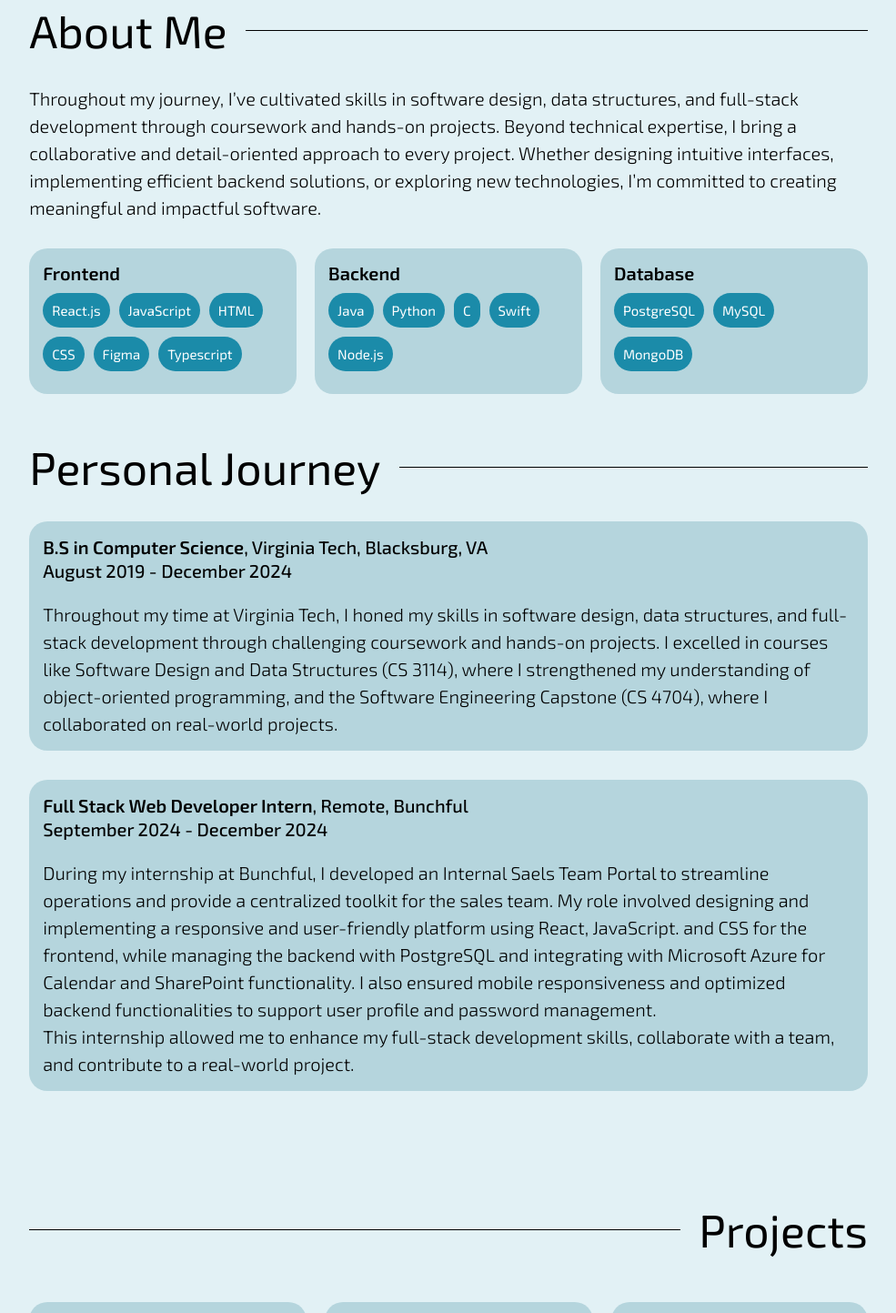
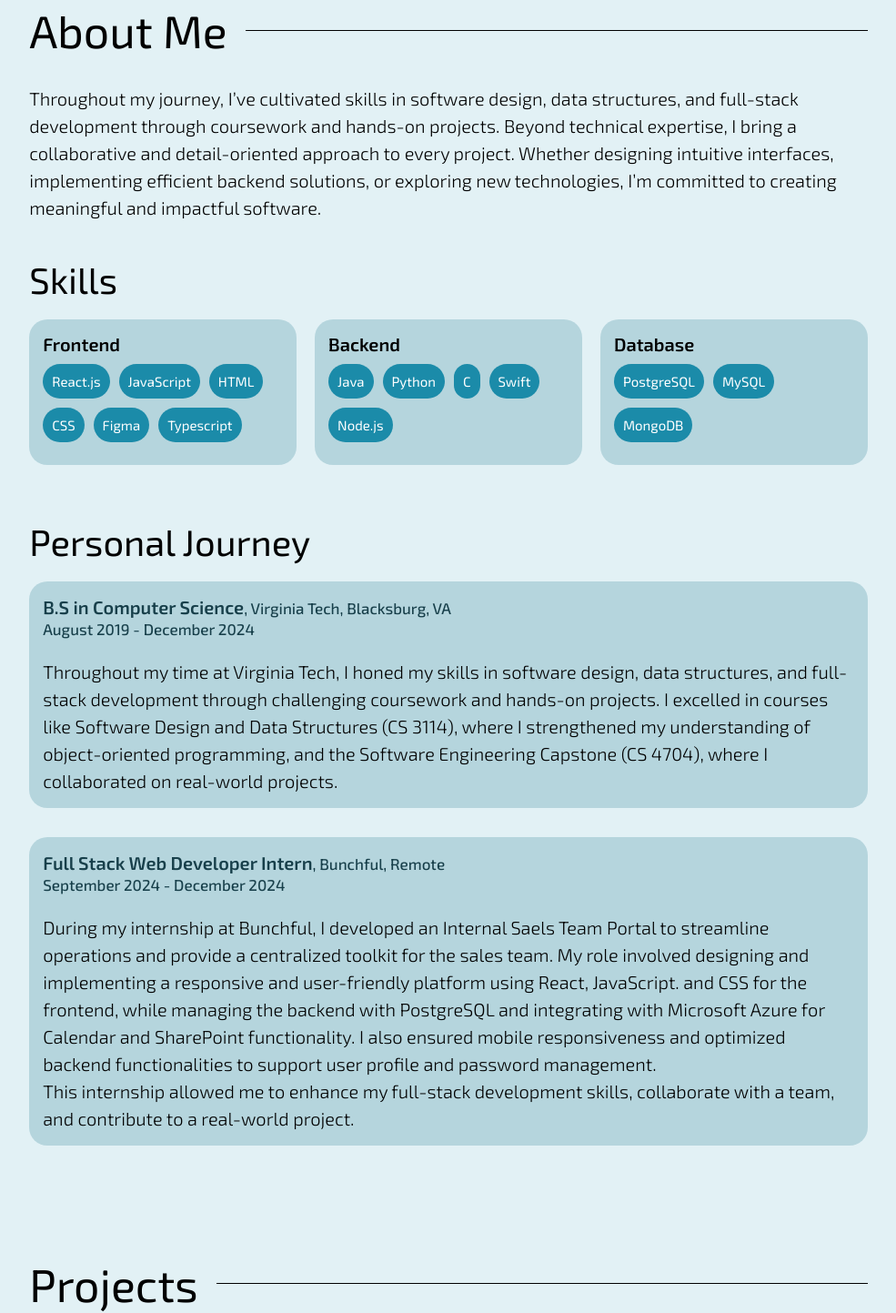
Before and after one commit to 0313qkek/bada.com, a plain HTML site: page index.html in a window 1280 px wide. Shown: the part 887-2330 px from the top of the page at 91% size, without its empty margins (147-1132 px from the left). Drawn offline with nearby package versions, Linux system fonts and the light colour scheme.

Commit message:
headers fix

```diff
--- a/assets/css/style.css
+++ b/assets/css/style.css
@@ -271,7 +271,7 @@ nav {
     gap: 20px;
 }
 
-.top-header-left {
+.top-header {
     font-size: 50px;
     font-weight: 400;
     display: flex;
@@ -279,7 +279,7 @@ nav {
     gap: 20px;
 }
 
-.top-header-left::after {
+.top-header::after {
     content: '';
     flex-grow: 1;
     height: 1px;
@@ -296,12 +296,18 @@ nav {
 }
 
 /* ---- ABOUT SKILLS BOXES ---- */
+.skills-box-header {
+    font-size: 40px;
+    font-weight: 400;
+    padding-top: 40px;
+}
+
 .skills-boxes {
     position: relative;
     display: flex;
     align-items: center;
     justify-content: space-evenly;
-    padding-top: 30px;
+    padding-top: 20px;
     gap: 20px;
 }
 
@@ -338,12 +344,17 @@ nav {
 
 /* ---- PERSONAL JOURNEY ---- */
 .personal-journey {
-    padding-top: 30px;
+    padding-top: 40px;
+}
+
+.jour-box-header {
+    font-size: 40px;
+    font-weight: 400;
 }
 
 .jour-boxes {
     position: relative;
-    padding-top: 30px;
+    padding-top: 20px;
 }
 
 .jour-box {
@@ -355,16 +366,18 @@ nav {
 }
 
 .jour-header {
-    font-size: 20px;
     line-height: 1.3;
+    color: var(--third-color);
 }
 
 .jour-header p {
+    font-size: 20px;
     font-weight: 600;
 }
 
 .jour-header span {
     font-weight: 500;
+    font-size: 17px;
 }
 
 .jour-info {
@@ -375,21 +388,6 @@ nav {
 }
 
 /* ---- PROJECTS ---- */
-.top-header-right {
-    font-size: 50px;
-    font-weight: 400;
-    display: flex;
-    align-items: center;
-    gap: 20px;
-}
-
-.top-header-right::before {
-    content: '';
-    flex-grow: 1;
-    height: 1px;
-    background-color: var(--text-color);
-}
-
 .projects-boxes {
     display: grid;
     grid-template-columns: auto auto auto;
@@ -409,18 +407,20 @@ nav {
 }
 
 .project-header {
+    color: var(--third-color);
     padding-bottom: 10px;
-    font-size: 20px;
 }
 
 .project-header p {
     font-weight: 600;
-    line-height: 1.3;
+    line-height: 2;
+    font-size: 20px;
 }
 
 .project-header span {
     display: block;
     font-weight: 500;
+    font-size: 17px;
 }
 
 .project-info {
--- a/index.html
+++ b/index.html
@@ -88,7 +88,7 @@
             <!-- ABOUT -->
             <section class="section" id="about">
                 <div class="about-me">
-                    <div class="top-header-left">
+                    <div class="top-header">
                         <span>About Me</span>
                     </div>
                     <div class="about-info">
@@ -99,6 +99,9 @@
                             implementing efficient backend solutions, or exploring new technologies,
                             I’m committed to creating meaningful and impactful software.
                         </p>
+                    </div>
+                    <div class="skills-box-header">
+                        <p>Skills</p>
                     </div>
                     <div class="skills-boxes">
                         <div class="skill-box">
@@ -140,8 +143,8 @@
                 </div>
 
                 <div class="personal-journey">
-                    <div class="top-header-left">
-                        <span>Personal Journey</span>
+                    <div class="jour-box-header">
+                        <p>Personal Journey</p>
                     </div>
                     <div class="jour-boxes">
                         <div class="jour-box">
@@ -160,7 +163,7 @@
                         </div>
                         <div class="jour-box">
                             <div class="jour-header">
-                                <p>Full Stack Web Developer Intern<span>, Remote, Bunchful</span></p>
+                                <p>Full Stack Web Developer Intern<span>, Bunchful, Remote</span></p>
                                 <span>September 2024 -  December 2024</span>
                             </div>
                             <div class="jour-info">
@@ -182,7 +185,7 @@
 
             <!-- PROJECTS -->
              <section class="section" id="projects">
-                <div class="top-header-right">
+                <div class="top-header">
                     <span>Projects</span>
                 </div>
                 <div class="projects-boxes">
```
